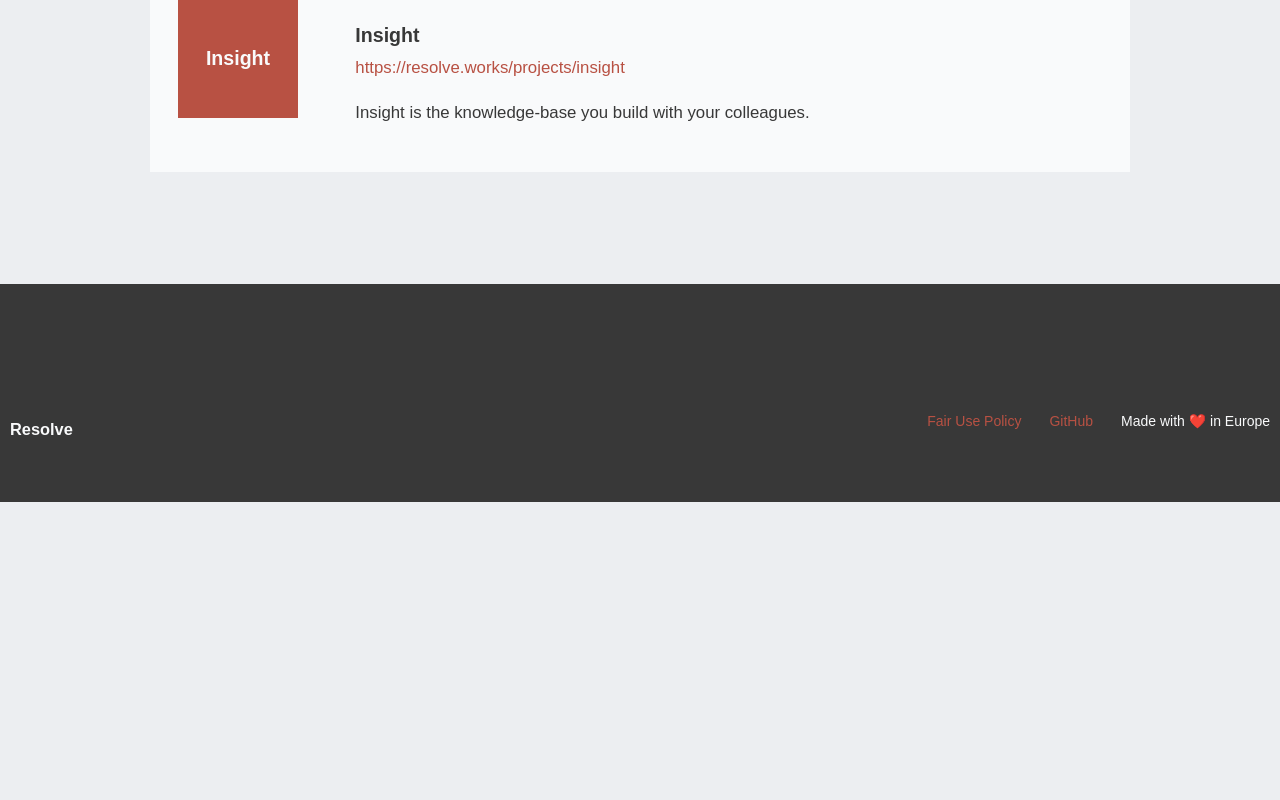
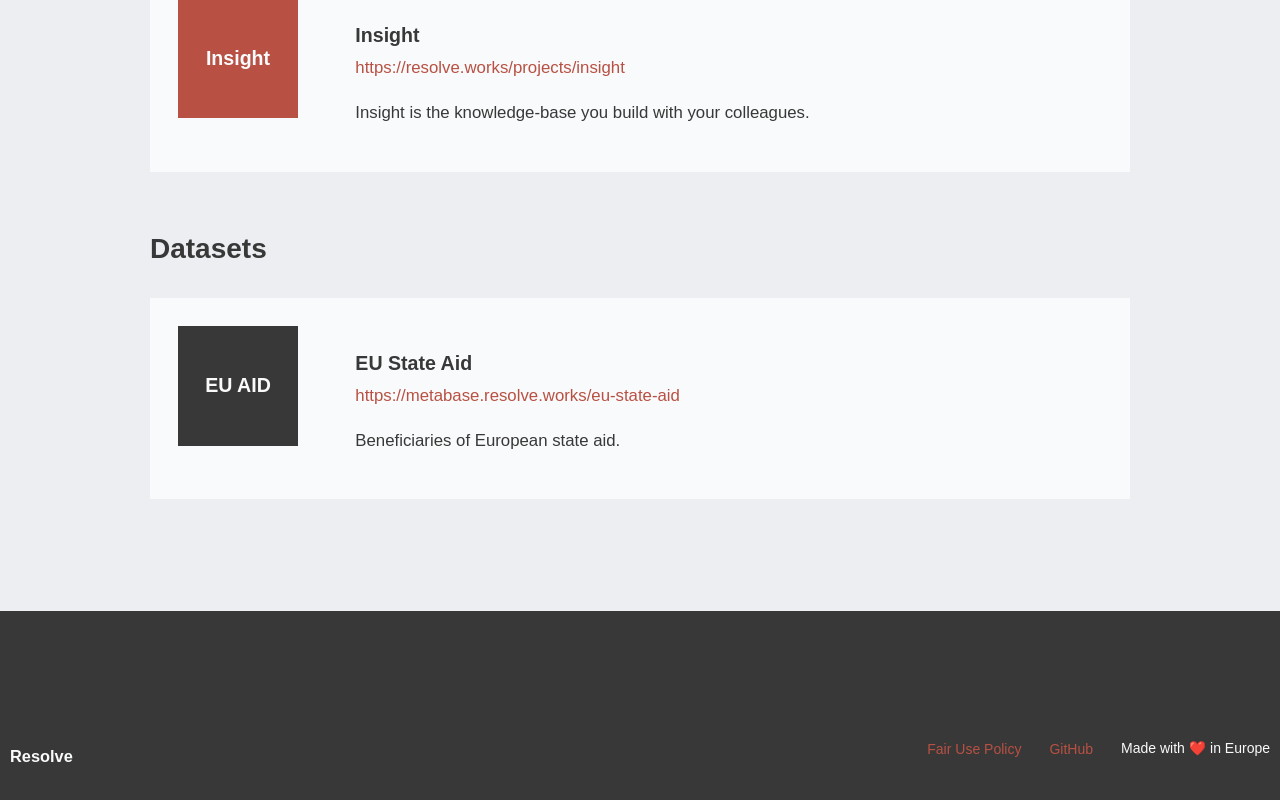
Before and after one commit to resolve-works/website, a SvelteKit app: page / in a window 1280 px wide. Shown: the part 1279-2079 px from the top of the page. Before the commit the page ends 1781 px from the top, so only its background shows below. Built offline with nearby package versions, Linux system fonts and the light colour scheme.

Commit message:
add link to EU state aid dashboard

```diff
--- a/src/routes/+page.svelte
+++ b/src/routes/+page.svelte
@@ -76,6 +76,28 @@
 				</p>
 
 				<p>Insight is the knowledge-base you build with your colleagues.</p>
+			</div>
+		</div>
+	</div>
+
+	<div>
+		<h3>Datasets</h3>
+		<div class="project">
+			<div class="logo">
+				<div class="placeholder eu-aid">
+					<h4>EU AID</h4>
+				</div>
+			</div>
+			<div class="text">
+				<h4>EU State Aid</h4>
+				<p class="url">
+					<a
+						href="http://metabase.resolve.works/public/dashboard/c44bf611-908b-4e56-a271-6dbdf7cc3cda"
+						target="_blank">https://metabase.resolve.works/eu-state-aid</a
+					>
+				</p>
+
+				<p>Beneficiaries of European state aid.</p>
 			</div>
 		</div>
 	</div>
@@ -186,6 +208,10 @@
 		justify-content: center;
 	}
 
+	.project .logo .placeholder.eu-aid {
+		background: var(--text-color-dark);
+	}
+
 	.project .logo .placeholder h4 {
 		color: var(--text-color-light);
 		margin: 0;
```
